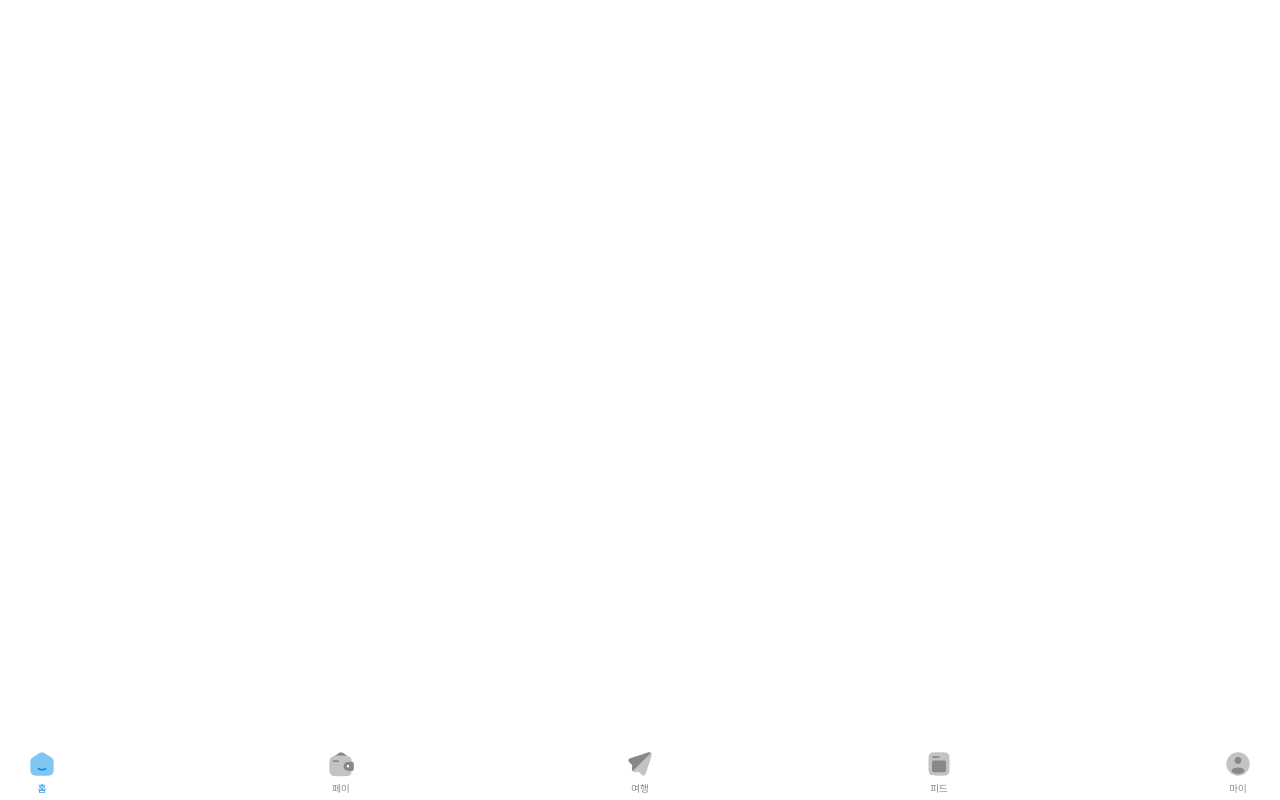
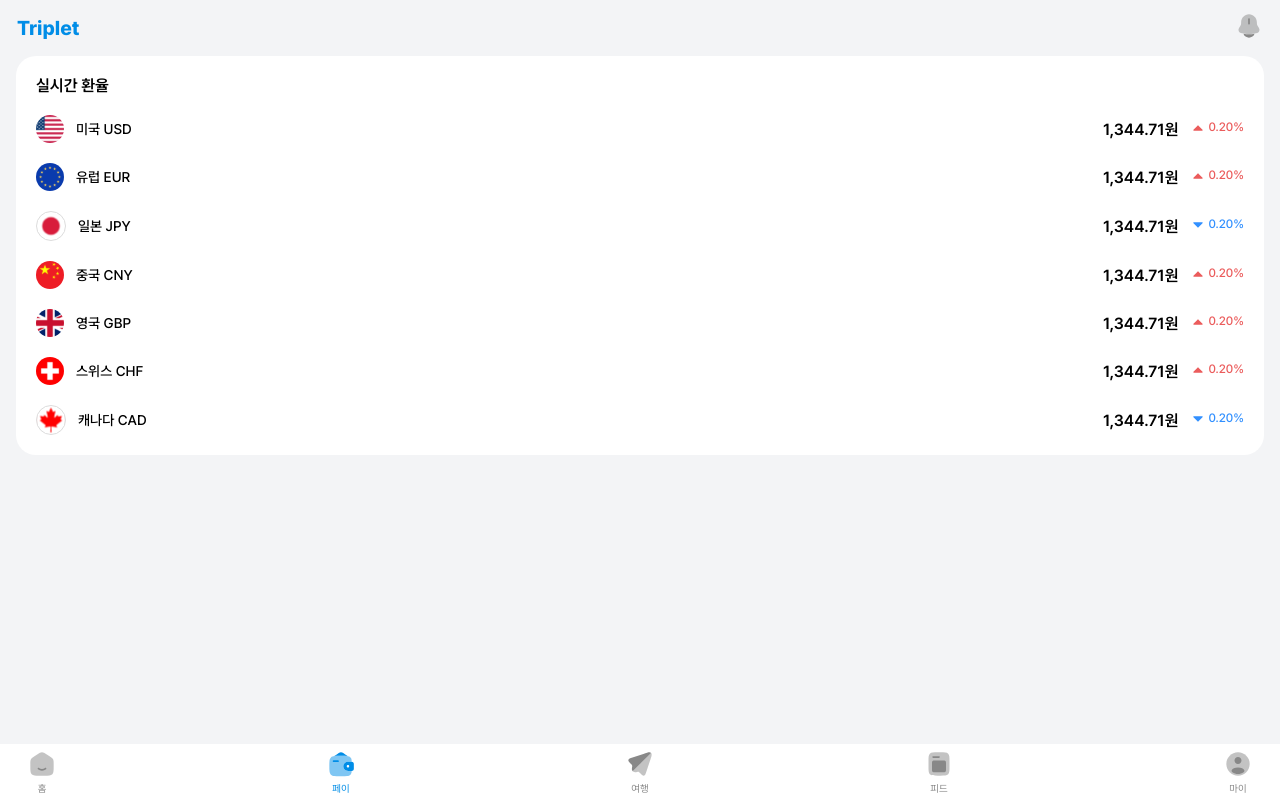
Before and after one commit to lshyunee/Triplet, a React (Create React App) app in the folder triplet/: page /pay/global-wallet in a window 1280 px wide. Before the commit this address had no page. Built offline with nearby package versions, Linux system fonts and the light colour scheme; a web font is replaced by a local one.

Commit message:
feat: globalAccountPage

```diff
--- /dev/null
+++ b/triplet/src/pages/pay/GlobalWalletPage.tsx
@@ -0,0 +1,110 @@
+import React, {useEffect} from 'react';
+import { useDispatch } from 'react-redux';
+import styled from 'styled-components';
+import { pageMove } from '../../features/navigation/naviSlice';
+import BackHeader from '../../components/header/BackHeader';
+import Header from '../../components/header/Header';
+import ExchangeRate from '../../components/pay/ExchangeRate';
+
+
+
+const s = {
+  Container: styled.div`
+    background-color: #F3F4F6;
+    min-height: calc(100vh - 112px);
+    margin-top: 56px;
+    padding: 0 16px 0;
+  `,
+  Card: styled.div`
+    background-color: #ffffff;
+    border-radius: 20px;
+    /* margin: 0 16px; */
+    margin-bottom: 12px;
+    display: flex;
+    flex-direction: column;
+  `,
+  CurrencyArea: styled.div`
+		margin-top: 10px;
+		margin-bottom: 10px;
+	`,
+	CardTitle: styled.span`
+		font-size: 16px;
+		font-weight: 600;
+	`,
+	CardTitleArea: styled.div`
+		display: flex;
+		align-items: center;
+		justify-content: space-between;
+		margin: 0 20px;
+		padding-top: 20px;
+	`,
+}
+
+
+const GlobalWalletPage = () => {
+  const dispatch = useDispatch();
+
+  useEffect(() => {
+    dispatch(pageMove("pay"));
+  }, []);
+
+
+  return (
+    <>
+    <Header/>
+    <s.Container>
+    <s.Card>
+					<s.CardTitleArea>
+						<s.CardTitle>실시간 환율</s.CardTitle>
+					</s.CardTitleArea>
+					<s.CurrencyArea>
+						<ExchangeRate
+							nation='미국'
+							foreignCurrency={1344.71}
+							isRise={true}
+							rate={0.20}
+						/>
+						<ExchangeRate
+							nation='유럽'
+							foreignCurrency={1344.71}
+							isRise={true}
+							rate={0.20}
+						/>
+						<ExchangeRate
+							nation='일본'
+							foreignCurrency={1344.71}
+							isRise={false}
+							rate={0.20}
+						/>
+						<ExchangeRate
+							nation='중국'
+							foreignCurrency={1344.71}
+							isRise={true}
+							rate={0.20}
+						/>
+						<ExchangeRate
+							nation='영국'
+							foreignCurrency={1344.71}
+							isRise={true}
+							rate={0.20}
+						/>
+						<ExchangeRate
+							nation='스위스'
+							foreignCurrency={1344.71}
+							isRise={true}
+							rate={0.20}
+						/>
+						<ExchangeRate
+							nation='캐나다'
+							foreignCurrency={1344.71}
+							isRise={false}
+							rate={0.20}
+						/>
+					</s.CurrencyArea>
+				</s.Card>
+    </s.Container>
+    </>
+  );
+};
+
+export default GlobalWalletPage;
--- a/triplet/src/pages/pay/PayPage.tsx
+++ b/triplet/src/pages/pay/PayPage.tsx
@@ -21,6 +21,15 @@ const s = {
 		border-radius: 20px;
 		margin: 0 16px;
 		margin-bottom: 12px;
+		display: flex;
+		flex-direction: column;
+	`,
+	MyCard: styled.div`
+		background-color: #ffffff;
+		border-radius: 20px;
+		margin: 0 16px;
+		margin-bottom: 12px;
+		cursor: pointer;
 		display: flex;
 		flex-direction: column;
 	`,
@@ -90,11 +99,26 @@ const PayPage = () => {
 		dispatch(pageMove("pay"));
 	}, []);
 
+	const navigate = useNavigate();
+
+	const accountOnClick = () => {
+		navigate('/pay/account-detail');
+	};
+
+	const onclick = (e: React.MouseEvent<HTMLButtonElement>) => {
+		e.stopPropagation();
+		window.alert('야호');
+	};
+
+	const walletOnClick = () => {
+		navigate('/pay/global-wallet');
+	};
+
 	return (
 		<>
 			<Header/>
 			<s.Container>
-				<s.Card>
+				<s.MyCard onClick={accountOnClick}>
 					<s.CardTitleArea>
 						<s.CardTitle>내 통장</s.CardTitle>
 						<RightArrow/>
@@ -102,10 +126,10 @@ const PayPage = () => {
 					<s.CardCaption>은행 312-9446-0093</s.CardCaption>
 					<s.ButtonArea>
 						<s.CardContent>20,000,000원</s.CardContent>
-						<s.CardButton>송금</s.CardButton>
+						<s.CardButton onClick={onclick}>송금</s.CardButton>
 					</s.ButtonArea>
-				</s.Card>
-				<s.Card>
+				</s.MyCard>
+				<s.MyCard onClick={walletOnClick}>
 					<s.CardTitleArea>
 						<s.CardTitle>내 외화 지갑</s.CardTitle>
 						<RightArrow/>
@@ -140,7 +164,7 @@ const PayPage = () => {
 							foreignCurrency={1000}
 						/>
 					</s.CurrencyArea>
-				</s.Card>
+				</s.MyCard>
 				<s.Card>
 					<s.CardTitleArea>
 						<s.CardTitle>실시간 환율</s.CardTitle>
--- a/triplet/src/routes/AppRoutes.tsx
+++ b/triplet/src/routes/AppRoutes.tsx
@@ -17,6 +17,7 @@ import SimplePasswordSetPage from '../pages/user/simplePassword/SimplePasswordSe
 import SimplePasswordConfirmPage from '../pages/user/simplePassword/SimplePasswordConfirmPage';
 import SimplePasswordSetConfirmPage from '../pages/user/simplePassword/SimplePasswordSetConfirmPage';
 import AccountDetailPage from '../pages/pay/AccountDetailPage';
+import GlobalWalletPage from '../pages/pay/GlobalWalletPage';
 
 
 const AppRoutes: React.FC = () => (
@@ -34,6 +35,7 @@ const AppRoutes: React.FC = () => (
             <Route path="/simple-password/setConfirm" element={<SimplePasswordSetConfirmPage/>}/>
             <Route path="/pay" element={<Pay/>}/>
             <Route path="/pay/account-detail" element={<AccountDetailPage/>}/>
+            <Route path="/pay/global-wallet" element={<GlobalWalletPage/>}/>
             <Route path="/travels" element={<Travels/>}/>
             <Route path="/alarm" element={<Alarm/>}/>
         </Routes>
```
Also changed, not shown: triplet/src/pages/pay/AccountDetailPage.tsx (+7 -5 lines).
